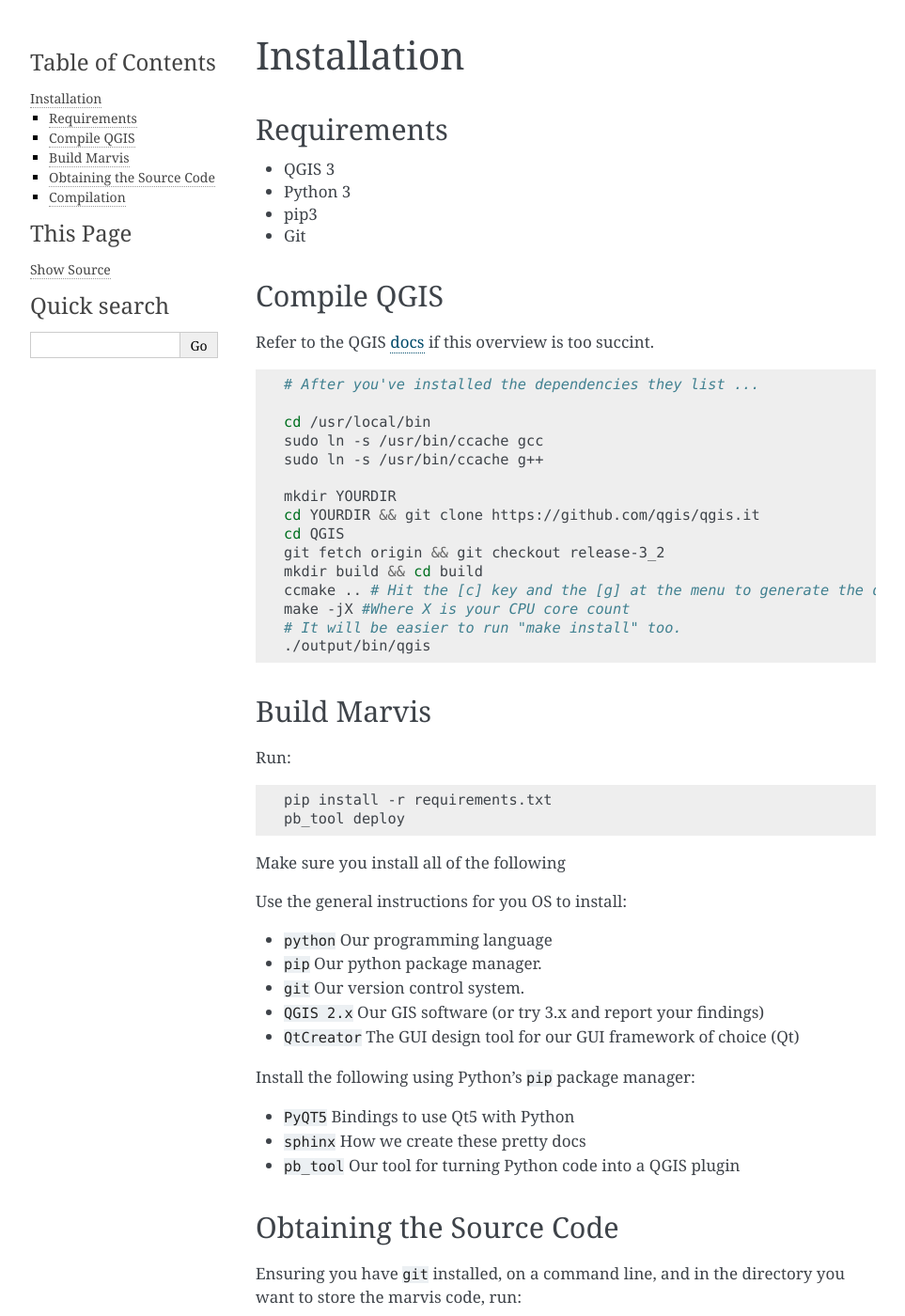
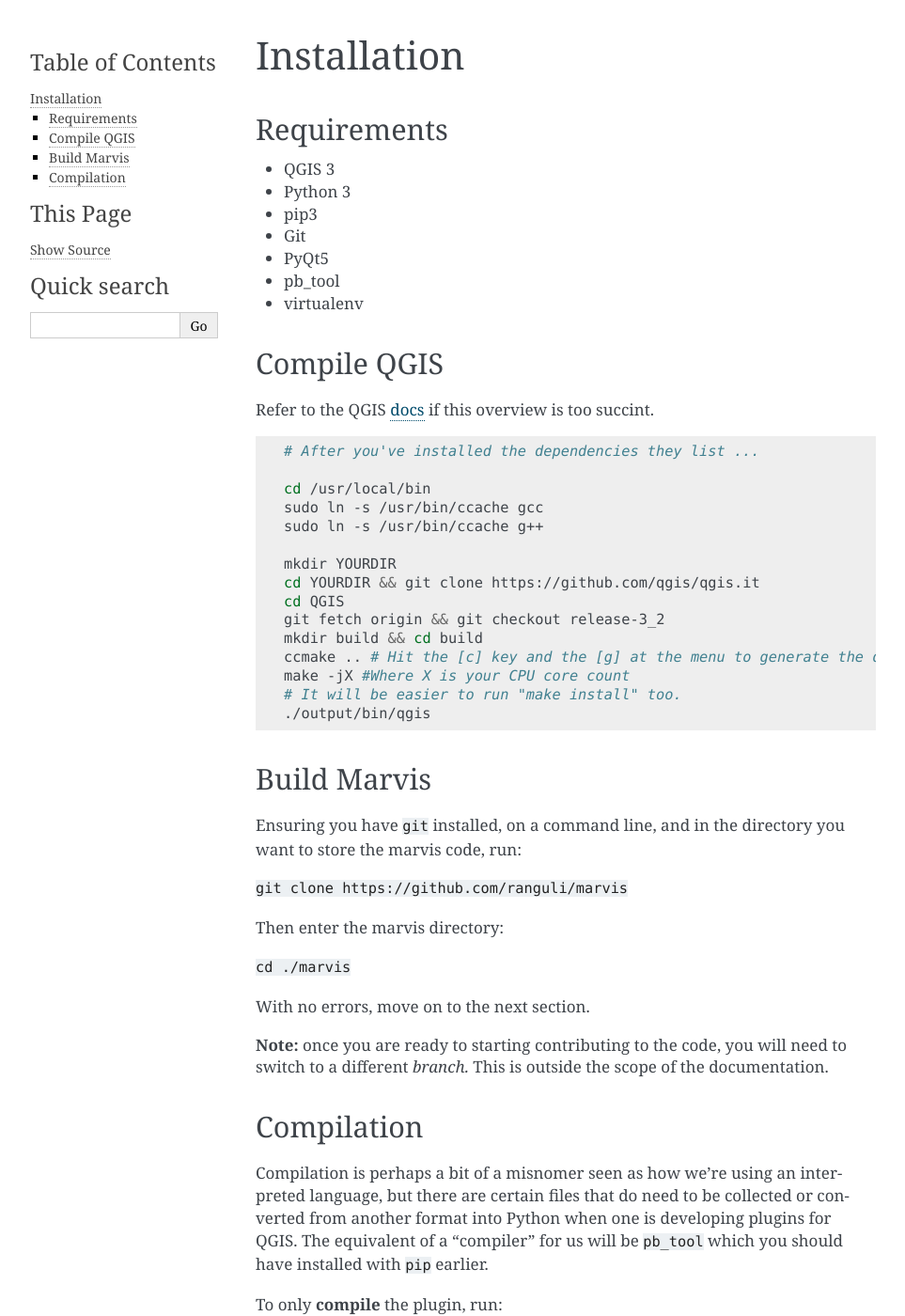
Before and after one commit to ranguli/marvis, a Sphinx documentation site: the page built from help/source/installation.rst, in a window 1280 px wide and 1400 px high. Shown: the whole window at 94% size, without its empty margins (148-1111 px from the left). Built offline with Sphinx 7.4.7, drawn with Linux system fonts in a browser that asks for light colours.

Commit message:
Update installation.rst

```diff
--- a/help/source/installation.rst
+++ b/help/source/installation.rst
@@ -8,6 +8,9 @@
 - Python 3
 - pip3
 - Git
+- PyQt5
+- pb_tool
+- virtualenv
 
 Compile QGIS
 ------------
@@ -36,37 +39,6 @@
 Build Marvis
 --------------
 
-Run:
-
-.. code-block:: bash
-
-   pip install -r requirements.txt
-   pb_tool deploy
-=======
-Dependencies
--------------
-
-Make sure you install all of the following
-
-Use the general instructions for you OS to install:
-
-- ``python`` Our programming language
-- ``pip`` Our python package manager.
-- ``git`` Our version control system.
-- ``QGIS 2.x`` Our GIS software (or try 3.x and report your findings)
-- ``QtCreator`` The GUI design tool for our GUI framework of choice (Qt)
-
-Install the following using Python's ``pip`` package manager:
-
-- ``PyQT5`` Bindings to use Qt5 with Python
-- ``sphinx`` How we create these pretty docs
-- ``pb_tool`` Our tool for turning Python code into a QGIS plugin
-
-
-
-Obtaining the Source Code
--------------------------
-
 Ensuring you have ``git`` installed, on a command line, and in the directory you want to store the marvis code, run:
 
 ``git clone https://github.com/ranguli/marvis``
@@ -87,7 +59,6 @@
 one is developing plugins for QGIS. The equivalent of a "compiler" for us will be ``pb_tool`` which
 you should have installed with ``pip`` earlier.
 
-
 To only **compile** the plugin, run:
 
 ``pb_tool compile``
```
